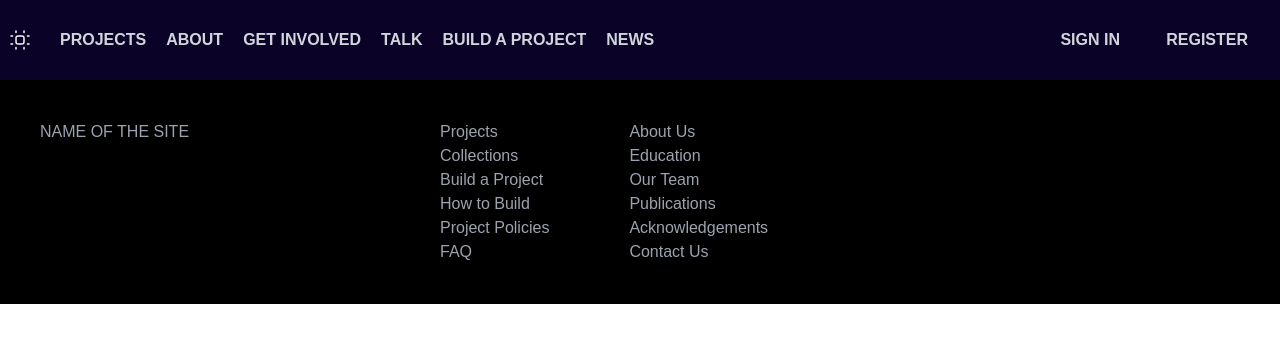
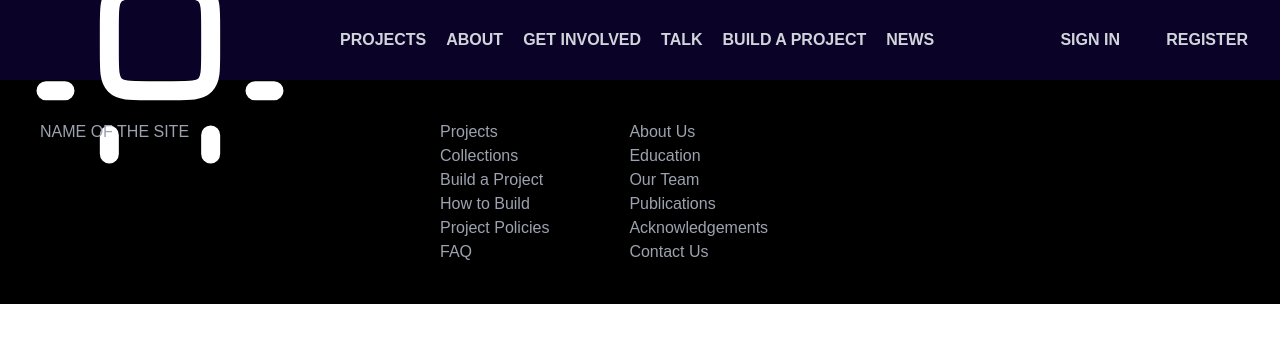
Before and after one commit to addygit123/my-ui, a React (Vite) app: page / in a window 1280 px wide. Shown: the top 342 px of the page. Built offline with nearby package versions, Linux system fonts and the light colour scheme.

Commit message:
navbar fix

```diff
--- a/src/components/Navbar.jsx
+++ b/src/components/Navbar.jsx
@@ -4,15 +4,15 @@ export default function Navbar() {
       <>
         <nav>
             <ul className="h-20 w-screen bg-purple-999 text-slate flex gap-5 items-center text-md font-semibold shadow-lg">
-                <img className="px-2 py-2" src="src/assets/icon.svg" alt="" />
-                <li className="cursor-pointer text-gray-300">PROJECTS</li>
-                <li className="cursor-pointer text-gray-300">ABOUT</li>
-                <li className="cursor-pointer text-gray-300">GET INVOLVED</li>
-                <li className="cursor-pointer text-gray-300">TALK</li>
-                <li className="cursor-pointer text-gray-300">BUILD A PROJECT</li>
-                <li className="cursor-pointer text-gray-300">NEWS</li>
-                <li className="cursor-pointer text-gray-300 absolute right-40">SIGN IN</li>
-                <li className="cursor-pointer text-gray-300 absolute right-8">REGISTER</li>
+                <img className="px-2 py-2 w-1/4" src="src/assets/icon.svg" alt="" />
+                <li  className="cursor-pointer text-gray-300 hover:text-white hover:bg-purple-700 hover:py-3   hover:px-2 rounded-xl hover: "><a>PROJECTS</a></li>
+                <li className="cursor-pointer text-gray-300 hover:text-white hover:bg-purple-700 hover:py-3   hover:px-2 rounded-xl hover:  "><a>ABOUT</a></li>
+                <li className="cursor-pointer text-gray-300 hover:text-white hover:bg-purple-700 hover:py-3   hover:px-2 rounded-xl hover:  "><a>GET INVOLVED</a></li>
+                <li className="cursor-pointer text-gray-300 hover:text-white hover:bg-purple-700 hover:py-3   hover:px-2 rounded-xl hover:  "><a>TALK</a></li>
+                <li className="cursor-pointer text-gray-300 hover:text-white hover:bg-purple-700 hover:py-3   hover:px-2 rounded-xl hover:  "><a>BUILD A PROJECT</a></li>
+                <li className="cursor-pointer text-gray-300 hover:text-white hover:bg-purple-700 hover:py-3   hover:px-2 rounded-xl hover:  "><a>NEWS</a></li>
+                <li className="cursor-pointer text-gray-300 absolute right-40 hover:text-white hover:bg-purple-700 hover:py-3   hover:px-2 rounded-xl hover:  "><a>SIGN IN</a></li>
+                <li className="cursor-pointer text-gray-300 absolute right-8 hover:text-white hover:bg-purple-700 hover:py-3  hover:px-2 rounded-xl hover: "><a>REGISTER</a></li>
 
             </ul>
         </nav>
```
